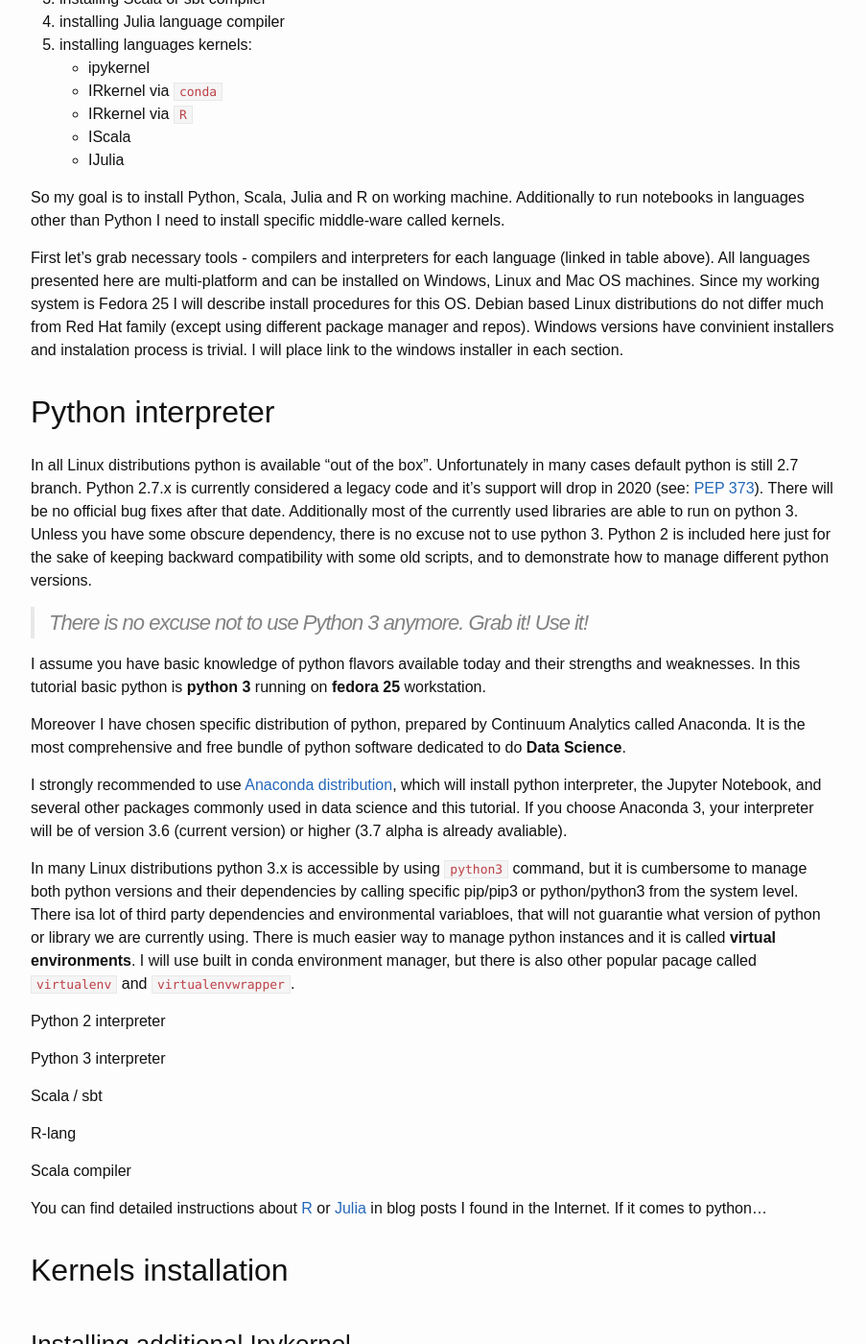
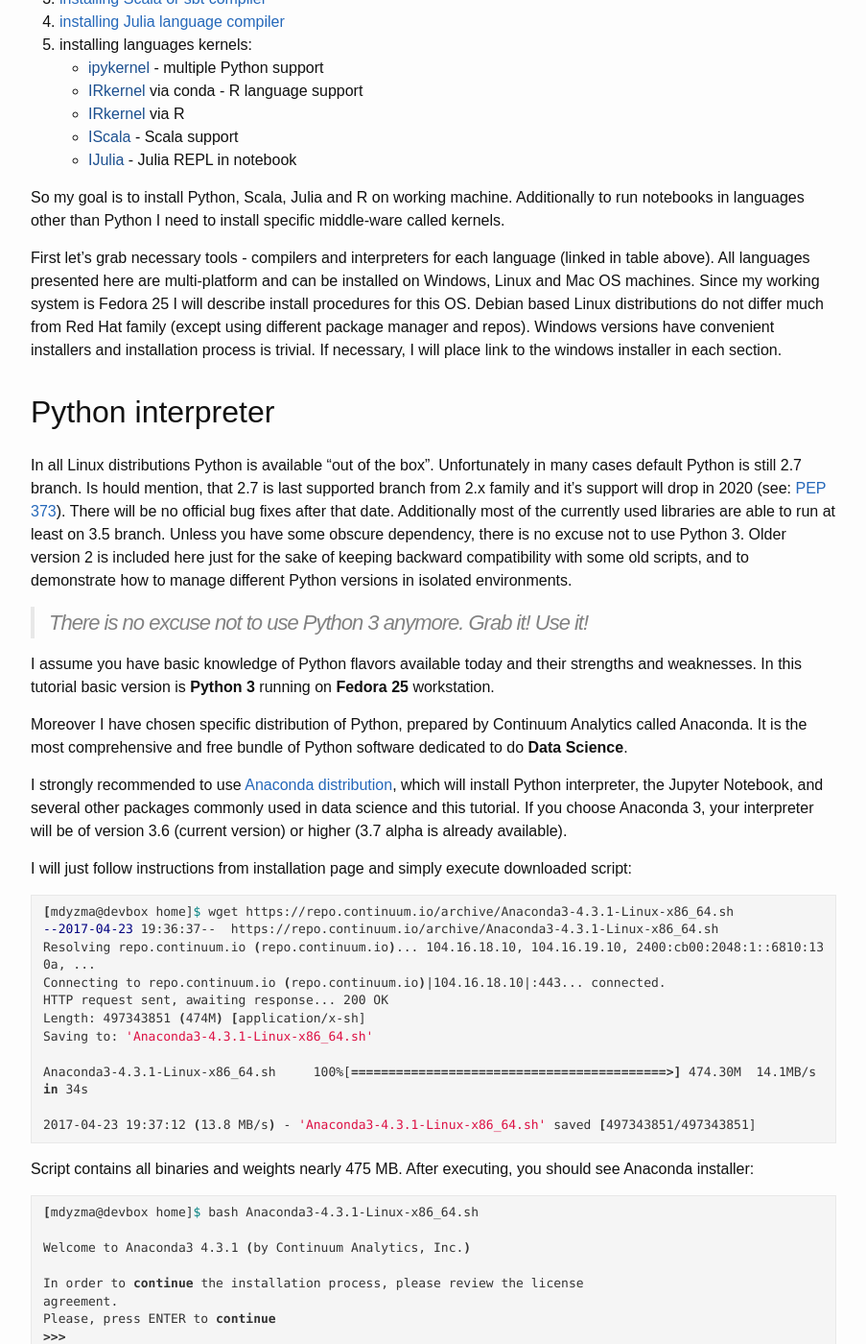
Before and after one commit to mdyzma/mdyzma.github.io, a Jekyll site: the page built from _posts/2017-04-23-python-r-scala-julia-in-one-notebook.md, in a window 1280 px wide and 1400 px high, scrolled down 961 px. Shown: the whole window at 96% size, without its empty margins (188-1091 px from the left). Built offline with Jekyll 4.4.1, drawn with Linux system fonts in a browser that asks for light colours; nearby versions of some CDN libraries; comment, search, counter and statistics services are not loaded; some of the changed text lies outside the part shown.

Commit message:
install r and java - post update

```diff
--- a/_posts/2017-04-23-python-r-scala-julia-in-one-notebook.md
+++ b/_posts/2017-04-23-python-r-scala-julia-in-one-notebook.md
@@ -8,22 +8,22 @@ categories: python R Scala Julia jupyter-notebook
 keywords:   python, R, Scala, Julia, jupyter notebook, data science
 ---
 
-How to create versatile environment, in which different languages are available and able to communicate with each other? Without changing program you work with and where data may be passed between specific structures characteristic for the language? This post will show you how to do it with four most powerful languages used in Data Science: __Python__, __R__, __Scala__ and __Julia__.
+How to create versatile environment, in which different languages are available and able to communicate with each other? Without changing program you work in and where data may be passed between specific structures characteristic for the language? This post will show you how to do it with four most powerful languages used in Data Science: __Python__, __R__, __Scala__ and __Julia__.
 
 
 ## Introduction
 
-It is hard to choose "right" language for data analysis, especially if you are beginner and do not want to go into details about strengths and weaknesses of particular solutions. Should I choose R or python (2 or 3), maybe Julia would be faster?  What should I use to work with large data sets? My answer is: use what you can! Take the best you can from several languages and make it work. This post will show you how.
+It is hard to choose "right" language for data analysis, especially if you are beginner and do not want to go into details about strengths and weaknesses of particular solutions. Should I choose R or Python (2 or 3), maybe Julia would be faster?  What should I use to work with large data sets? My answer is: use what you can! Take the best you can from several languages and make it work. This post will show you how.
 
 > Use what you can! Take the best you can!
 
-I have chosen four most powerful languages used in Data Science and Big Data,which should give you broadest span of accessible technologies and speed of development of tools. My current versions of chosen software:
+I have chosen four most powerful languages used in Data Science and Big Data analysis, which should give you broadest span of accessible technologies and speed up development. My current versions of chosen software:
 
 
 | Language              | | Version    |
 |------------           | |---------   |
-| [python 2][python2]   | | __2.7.13__ |
-| [python 3][python3]   | | __3.6.1__  |
+| [Python 2][python2]   | | __2.7.13__ |
+| [Python 3][python3]   | | __3.6.1__  |
 | [R][rlang]            | | __3.4.0__  |
 | [Scala][scala]        | | __2.12.2__ |
 | [Julia][julia]        | | __0.5.1__  |
@@ -33,63 +33,168 @@ I have chosen four most powerful languages used in Data Science and Big Data,whi
 
 I will follow this procedure to prepare work environment:
 
-1. installing Python interpreter
-2. installing R language
-3. installing Scala or sbt compiler
-4. installing Julia language compiler
+1. [installing Python interpreter](#python_dist)
+2. [installing R language](#r_lang)
+3. [installing Scala or sbt compiler](#scala_compiler)
+4. [installing Julia language compiler](#julia_compiler)
 5. installing languages kernels:
-    * ipykernel
-    * IRkernel via `conda`
-    * IRkernel via `R`
-    * IScala
-    * IJulia
+    * [ipykernel]() - multiple Python support
+    * [IRkernel]() via conda - R language support
+    * [IRkernel]() via R
+    * [IScala]() - Scala support
+    * [IJulia]() - Julia REPL in notebook
 
 So my goal is to install Python, Scala, Julia and R on working machine. Additionally to run notebooks in languages other than Python I need to install specific middle-ware called kernels.
 
-First let's grab necessary tools - compilers and interpreters for each language (linked in table above). All languages presented here are multi-platform and can be installed on Windows, Linux and Mac OS machines. Since my working system is Fedora 25 I will describe install procedures for this OS. Debian based Linux distributions do not differ much from Red Hat family (except using different package manager and repos). Windows versions have convinient installers and instalation process is trivial. I will place link to the windows installer in each section.
+First let's grab necessary tools - compilers and interpreters for each language (linked in table above). All languages presented here are multi-platform and can be installed on Windows, Linux and Mac OS machines. Since my working system is Fedora 25 I will describe install procedures for this OS. Debian based Linux distributions do not differ much from Red Hat family (except using different package manager and repos). Windows versions have convenient installers and installation process is trivial. If necessary, I will place link to the windows installer in each section.
 
+<a name="python_dist"></a>
 
 ## Python interpreter
 
-In all Linux distributions python is available "out of the box". Unfortunately in many cases default python is still 2.7 branch. Python 2.7.x is currently considered a legacy code and it's support will drop in 2020 (see: [PEP 373][pep373]). There will be no official bug fixes after that date. Additionally most of the currently used libraries are able to run on python 3. Unless you have some obscure dependency, there is no excuse not to use python 3. Python 2 is included here just for the sake of keeping backward compatibility with some old scripts,  and to demonstrate how to manage different python versions.
+In all Linux distributions Python is available "out of the box". Unfortunately in many cases default Python is still 2.7 branch. Is hould mention, that 2.7 is last supported branch from 2.x family and it's support will drop in 2020 (see: [PEP 373][pep373]). There will be no official bug fixes after that date. Additionally most of the currently used libraries are able to run at least on 3.5 branch. Unless you have some obscure dependency, there is no excuse not to use Python 3. Older version 2 is included here just for the sake of keeping backward compatibility with some old scripts,  and to demonstrate how to manage different Python versions in isolated environments.
 
 > There is no excuse not to use Python 3 anymore. Grab it! Use it!
 
 
-I assume you have basic knowledge of python flavors available today and their strengths and weaknesses. In this tutorial basic python is __python 3__ running on __fedora 25__ workstation.
+I assume you have basic knowledge of Python flavors available today and their strengths and weaknesses. In this tutorial basic version is __Python 3__ running on __Fedora 25__ workstation.
 
-Moreover I have chosen specific distribution of python, prepared by Continuum Analytics called Anaconda. It is the most comprehensive and free bundle of python software dedicated to do __Data Science__.
+Moreover I have chosen specific distribution of Python, prepared by Continuum Analytics called Anaconda. It is the most comprehensive and free bundle of Python software dedicated to do __Data Science__.
 
 <!-- {% include note.html content = "Python 3 only" %} -->
 
-I strongly recommended to use [Anaconda distribution][anaconda], which will install python interpreter, the Jupyter Notebook, and several other packages commonly used in data science and this tutorial. If you choose Anaconda 3, your interpreter will be of version 3.6 (current version) or higher (3.7 alpha is already avaliable).
+I strongly recommended to use [Anaconda distribution][anaconda], which will install Python interpreter, the Jupyter Notebook, and several other packages commonly used in data science and this tutorial. If you choose Anaconda 3, your interpreter will be of version 3.6 (current version) or higher (3.7 alpha is already available).
 
-In many Linux distributions python 3.x is accessible by using `python3` command, but it is cumbersome to manage both python versions and their dependencies by calling specific pip/pip3 or python/python3 from the system level. There isa lot of third party dependencies and environmental variabloes, that will not guarantie what version of python or library we are currently using. There is much easier way to manage python instances and it is called __virtual environments__. I will use built in conda environment manager, but there is also other popular pacage called `virtualenv` and `virtualenvwrapper`.
+I will just follow instructions from installation page and simply execute downloaded script:
+
+{% highlight bash %}
+[mdyzma@devbox home]$ wget https://repo.continuum.io/archive/Anaconda3-4.3.1-Linux-x86_64.sh
+--2017-04-23 19:36:37--  https://repo.continuum.io/archive/Anaconda3-4.3.1-Linux-x86_64.sh
+Resolving repo.continuum.io (repo.continuum.io)... 104.16.18.10, 104.16.19.10, 2400:cb00:2048:1::6810:130a, ...
+Connecting to repo.continuum.io (repo.continuum.io)|104.16.18.10|:443... connected.
+HTTP request sent, awaiting response... 200 OK
+Length: 497343851 (474M) [application/x-sh]
+Saving to: 'Anaconda3-4.3.1-Linux-x86_64.sh'
+
+Anaconda3-4.3.1-Linux-x86_64.sh     100%[==========================================>] 474.30M  14.1MB/s in 34s
+
+2017-04-23 19:37:12 (13.8 MB/s) - 'Anaconda3-4.3.1-Linux-x86_64.sh' saved [497343851/497343851]
+{% endhighlight %}
 
 
+Script contains all binaries and weights nearly  475 MB. After executing, you should see Anaconda installer:
 
-Python 2 interpreter
 
-Python 3 interpreter
+{% highlight bash %}
+[mdyzma@devbox home]$ bash Anaconda3-4.3.1-Linux-x86_64.sh
 
-Scala / sbt
+Welcome to Anaconda3 4.3.1 (by Continuum Analytics, Inc.)
 
-R-lang
+In order to continue the installation process, please review the license
+agreement.
+Please, press ENTER to continue
+>>>
 
-Scala compiler
+{% endhighlight %}
+
+Automatic process will guide you through installation. You don't have to run installer as a root, unless you want it to be installed for all users. In that case you need sudo privilege to install it in some globally accessible location like `/opt/anaconda3` and append `/etc/profile` with the location of the interpreter `export PATH=/opt/Anaconda3/bin:$PATH`. This will make change system-wide. If you run it with normal user privileges it will choose your user's home directory and place in `/home/<user>/anaconda3`. Installer will install bunch of python packages including MKL optimizations (Math Kernel Library), numpy, pandas, matplotlib, scikit-learn and jupyter - just to name few.
+
+
+{% highlight bash %}
+PREFIX=/home/mdyzma/anaconda3
+installing: python-3.6.0-0 ...
+
+Python 3.6.0 :: Continuum Analytics, Inc.
+creating default environment...
+installation finished.
+Do you wish the installer to prepend the Anaconda3 install location
+to PATH in your /home/mdyzma/.bashrc ? [yes|no]
+>>>yes
+
+Prepending PATH=/home/mdyzma/anaconda3/bin to PATH in /home/mdyzma/.bashrc
+{% endhighlight %}
+
+Answering `yes` will make Anaconda's python your default interpreter. Sometimes installer may be a little bit outdated. Restart terminal, or source `.bashrc` and upgrade Python. You can do it with all installed packages using single command: `conda update --all`; or just interpreter itself: `conda update python`.
+
+{% highlight bash %}
+[mdyzma@devbox home]$ conda update python
+Fetching package metadata .........
+Solving package specifications: .
+
+Package plan for installation in environment /home/mdyzma/anaconda3:
+
+The following packages will be UPDATED:
+
+    anaconda: 4.3.1-np111py36_0 --> custom-py36_0
+    conda:    4.3.14-py36_0     --> 4.3.17-py36_0
+    python:   3.6.0-0           --> 3.6.1-0
+
+Proceed ([y]/n)? y
+{% endhighlight %}
+
+After that you should have brand new Python 3.6.1 as your main system interpreter.
+
+<a name="r_lang"></a>
+
+## R language
+
+Fedora users can install `R` from the standard Fedora repository using:
+
+{% highlight bash %}
+[mdyzma@devbox home]$ sudo dnf install R
+{% endhighlight %}
+
+The RPM of `R` is a meta package, which will install following components:
+
+* R-core         User RPM
+* R-core-devel   Developer RPM containing header files
+* R-java         RPM to ensure that R is configured for use with Java
+* libRmath       Standalone R math library
+* libRmath-devel Header file for the standalone R math library
+
+
+According to CRAN manual Fedora will also require developer versions, which contain header files necessary to properly install other R packages from the source.
+
+
+<a name="scala_compiler"></a>
+
+## Scala / sbt
+
+Scala compiles using __Java Virtual Machine__. Therefore before using it, JRE or JDK must be installed in the system.
+
+### Install Oracle Java JDK/JRE packages
+
+Download JRE or JDK from http://www.oracle.com/technetwork/java/javase/downloads/index.html. Select one of the available options (i.e. Download JRE -> `jre-8u131-linux-x64.rpm` or Download JDK -> `jdk-8u131-linux-x64.rpm`)
+
+{% highlight bash %}
+[mdyzma@devbox home]$ su -
+Password:
+
+[root@devbox home]# rpm -Uvh /home/mdyzma/jdk-8u131-linux-x64.rpm
+# or
+[root@devbox home]# rpm -Uvh /home/mdyzma/jre-8u131-linux-x64.rpm
+{% endhighlight %}
+
+Please remember to change paths to downloaded files.
+
+
+<a name="julia_compiler"></a>
+## Julia compiler
 
 
 You can find detailed instructions about [R](http://www.jason-french.com/blog/2013/03/11/installing-r-in-linux/) or [Julia](https://julialang.org/downloads/platform.html) in blog posts I found in the Internet. If it comes to python...
 
 ## Kernels installation
+
 ### Installing additional Ipykernel
 
+
+In many Linux distributions python 3.x is accessible by using `python3` command, but it is cumbersome to manage both python versions and their dependencies by calling specific pip/pip3 or python/python3 from the system level. Managing versions mess as well as third party dependencies and environmental variables is very, very cumberscome. Anaconda comes with out of the box `conda` utility whihc is package and virtual environments manager. It is much easier to keep multiple python instances using this tool. Other, quite popular environment manager called `virtualenv` especially with additional package `virtualenvwrapper`. I will use manager built in conda.
 
 So, depending on which Anaconda version you had to compose new environment with additional python interpreter. To check conda versionfirst and which , you have to either install
 
 
 Anaconda team did great job keeping R language available almost out of the box.
-
 
 
 ### Installing IRkernel with conda
```
